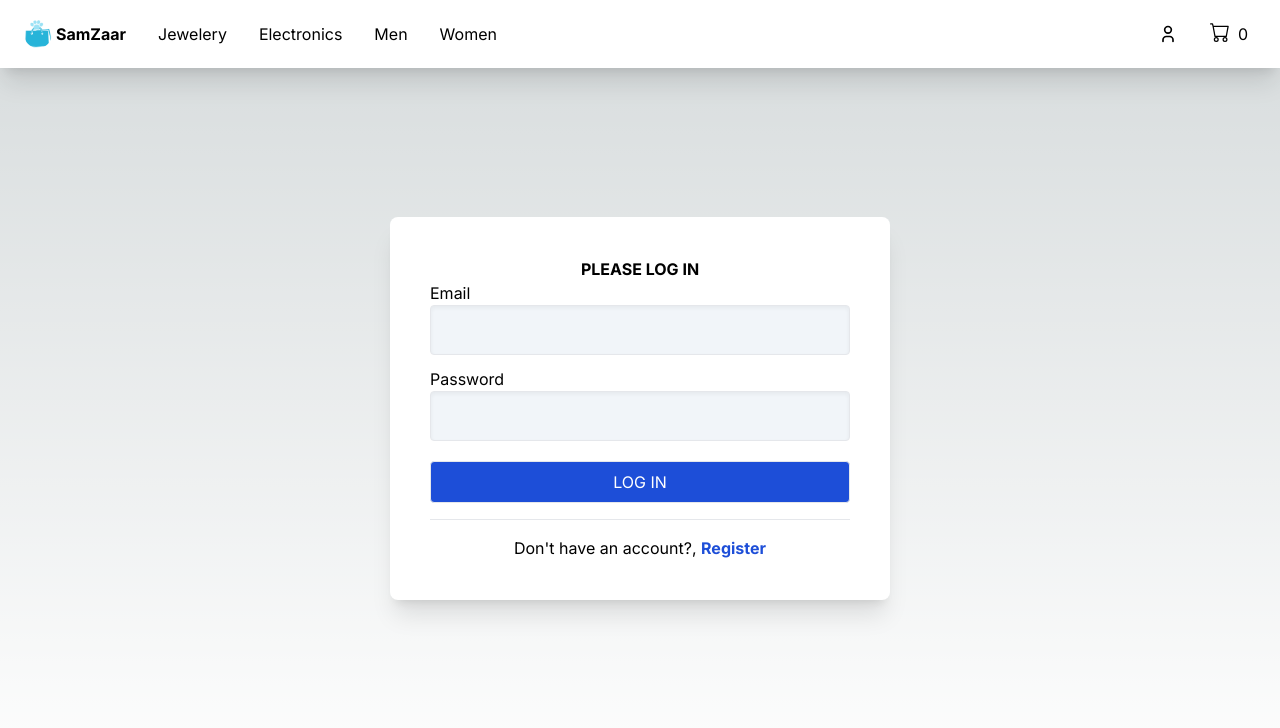
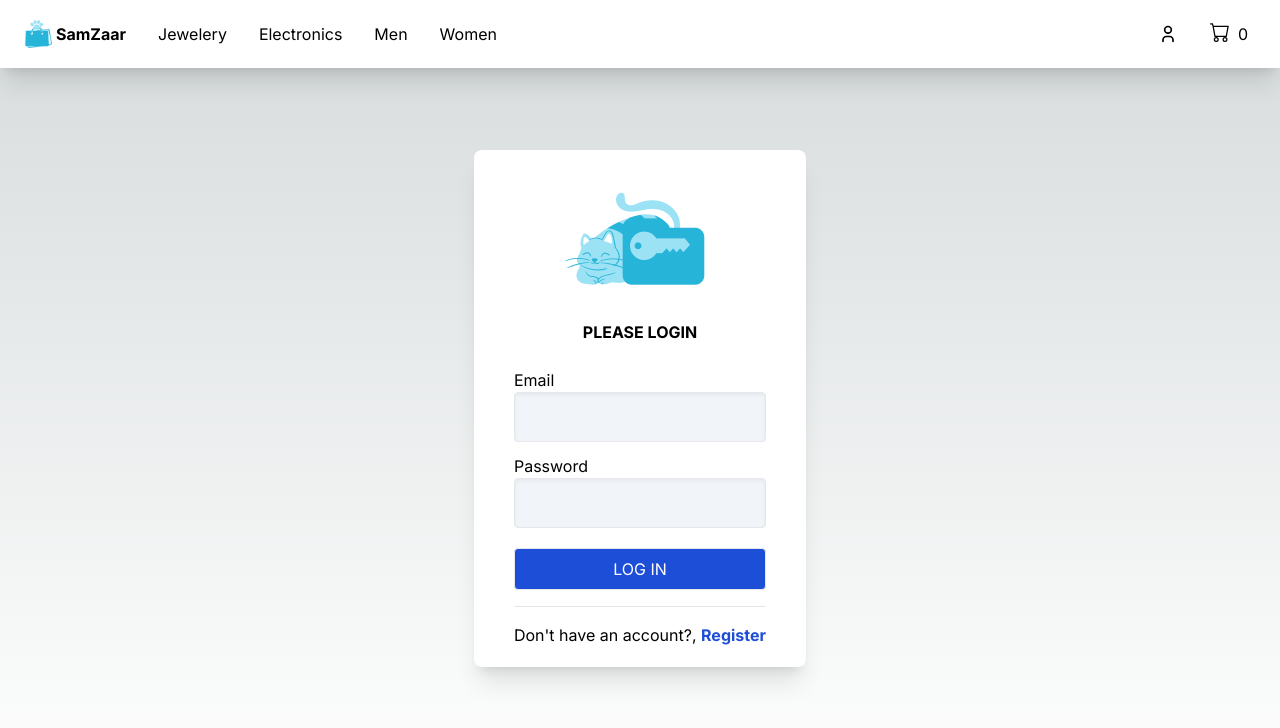
Before and after one commit to SampadParida/SamZaar, a Next.js app: page /login in a window 1280 px wide. Shown: the top 728 px of the page. Built offline with nearby package versions, Linux system fonts and the light colour scheme.

Commit message:
Login And Signup UI improvement

```diff
--- a/src/app/components/Navbar.tsx
+++ b/src/app/components/Navbar.tsx
@@ -23,7 +23,7 @@ export default function Navbar() {
 				<div className={'flex justify-between items-center'}>
 					<div className={'flex space-x-4'}>
 						<Link href={{ pathname: '/' }} className={'flex items-center py-5 px-2 space-x-1'}>
-							<Image src={'/image/logo.png'} alt={'Empty cart'} width="28" height="28" className='inline-block rounded-full' />
+							<Image src={'/image/logo.png'} alt={'Empty cart'} width="28" height="28" className='inline-block' />
 							<span className={'font-bold'}>SamZaar</span>
 						</Link>
 						<div className={'hidden md:flex items-center space-x-4 '}>
--- a/src/app/login/page.tsx
+++ b/src/app/login/page.tsx
@@ -6,6 +6,7 @@ import Cookies from 'js-cookie';
 import Link from 'next/link';
 
 import { useCartContext } from '@/contexts/cartcontext';
+import Image from 'next/image';
 
 
 
@@ -49,8 +50,10 @@ export default function Login() {
         <main className="flex flex-col items-center justify-between px-24 py-5">
             <div className={'grid grid-cols-1 gap-4 w-screen max-w-7xl mx-0 px-4'}>
                 <div className={'flex justify-center items-center'} style={{ minHeight: '80vh' }}>
-                    <div className={'bg-white text-center px-10 py-10 rounded-lg shadow-xl'} style={{ 'minWidth': '500px' }}>
-                        <h1 className={'text-center'}><b>PLEASE LOG IN</b></h1>
+                <div className={'bg-white text-center px-10 py-5 rounded-lg shadow-xl'}>
+                        <Image src={'/image/login.png'} alt="signup" width="150" height="150" className='inline-block' />
+                        <h1 className={'text-center'}><b>PLEASE LOGIN</b></h1>
+                        <br />
                         <form className={'w-full'} action={loginAction}>
                             <div className={'mb-3'}>
                                 <label className={'flex'}>Email</label>
--- a/src/app/signup/page.tsx
+++ b/src/app/signup/page.tsx
@@ -2,6 +2,7 @@
 import Link from "next/link";
 import Cookies from "js-cookie";
 import { useRouter } from "next/navigation";
+import Image from "next/image";
 
 
 
@@ -45,8 +46,10 @@ export default function SignUp() {
         <main className="flex flex-col items-center justify-between px-24 py-5">
             <div className={'grid grid-cols-1 gap-4 w-screen max-w-7xl mx-0 px-4'}>
                 <div className={'flex justify-center items-center'} style={{ minHeight: '80vh' }}>
-                    <div className={'bg-white text-center px-10 py-10 rounded-lg shadow-xl'} style={{ 'minWidth': '500px' }}>
+                    <div className={'bg-white text-center px-10 py-5 rounded-lg shadow-xl'}>
+                        <Image src={'/image/signup.png'} alt="signup" width="150" height="150" className='inline-block' />
                         <h1 className={'text-center'}><b>CREATE AN ACCOUNT</b></h1>
+                        <br />
                         <form className={'w-full'} action={signUpAction}>
                             <div className={'mb-3'}>
                                 <label className={'flex'}>Email</label>
```
Also changed, not shown: public/image/login.png (added), public/image/signup.png (added).
